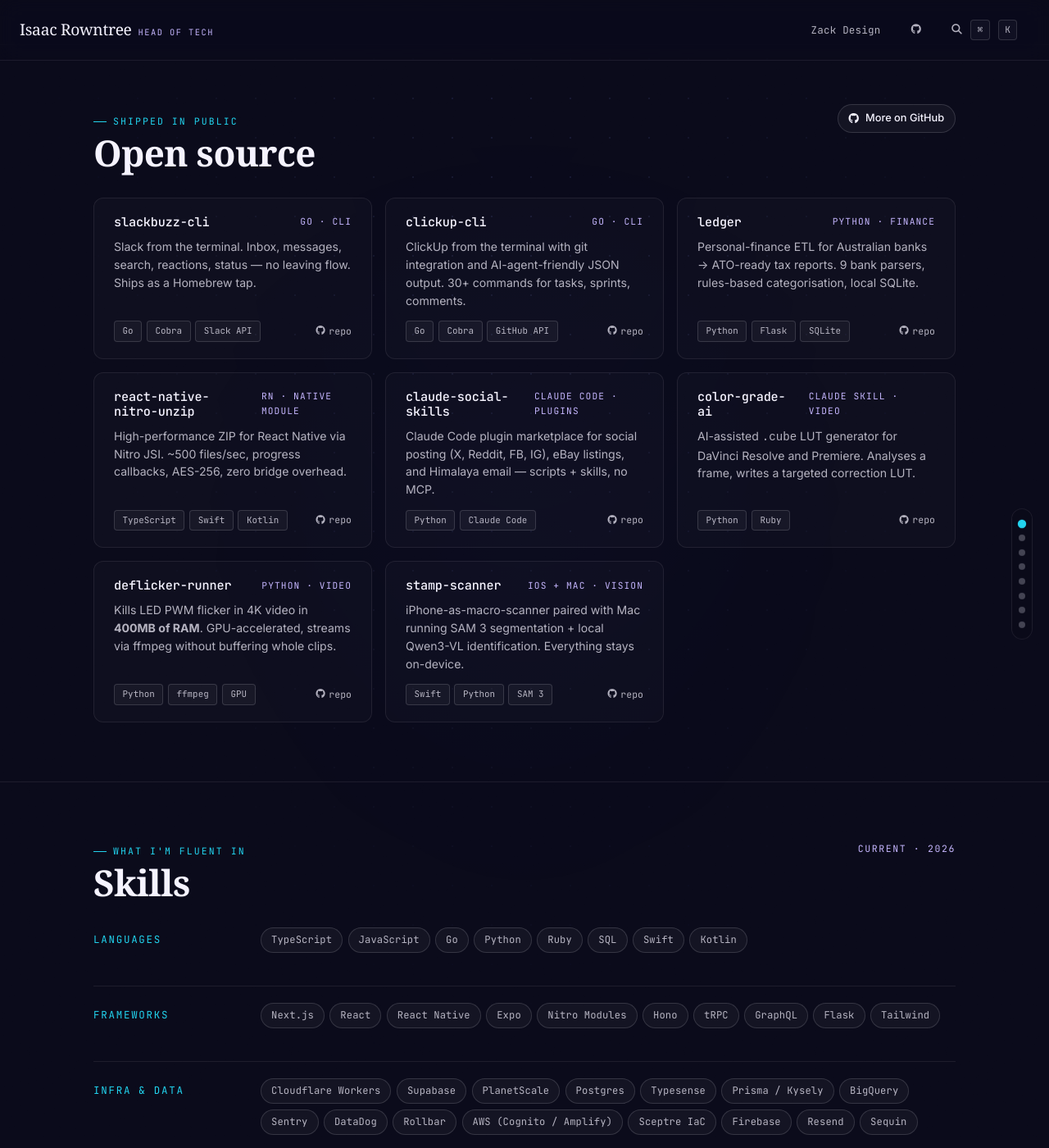
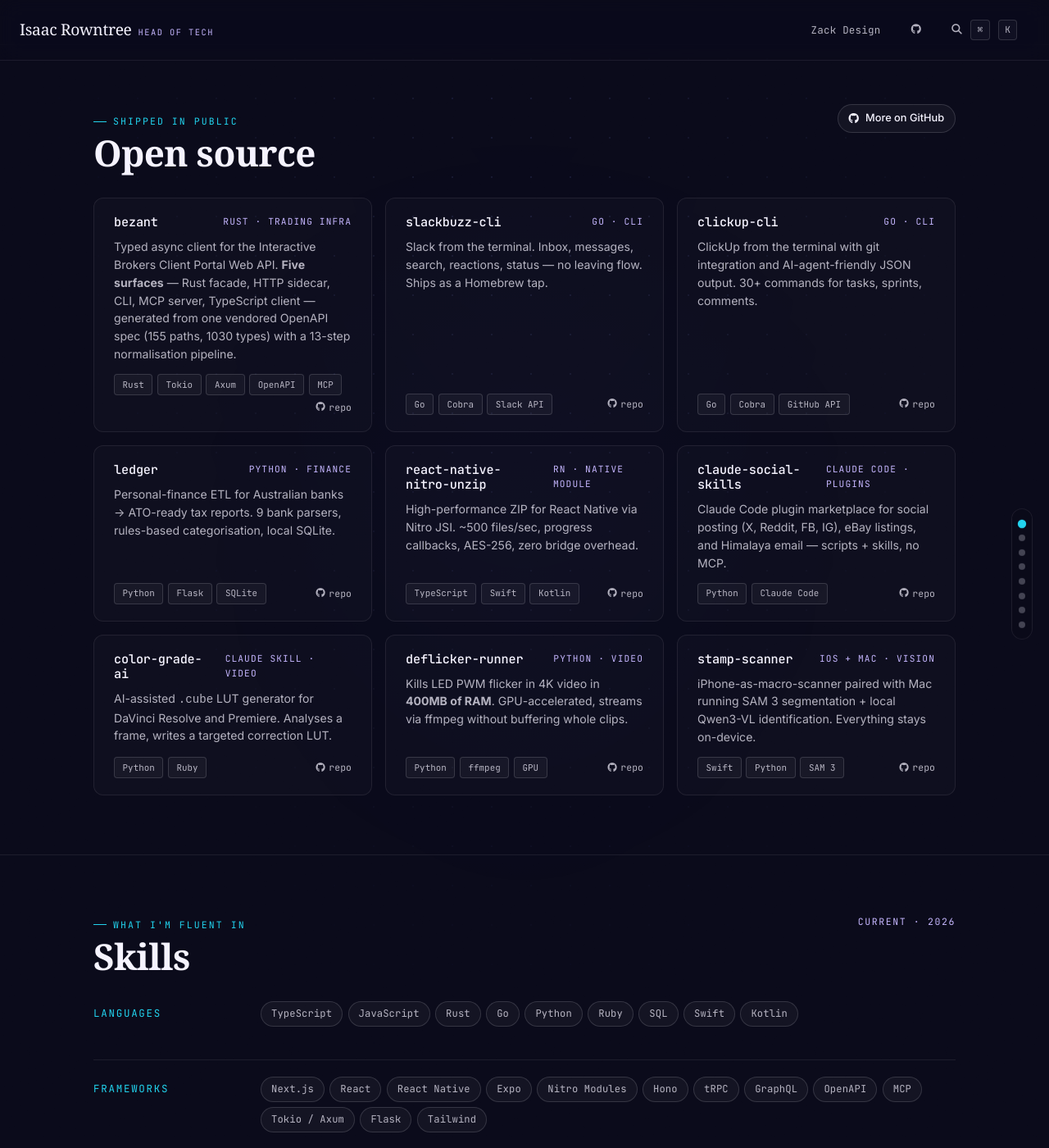
Before and after one commit to isaacrowntree/isaacrowntree.github.io, a Jekyll site: the page built from index.html, in a window 1280 px wide and 1400 px high, scrolled down 3761 px. Shown: the whole window at 82% size. Built offline with Jekyll 4.4.1, drawn with Linux system fonts in a browser that asks for light colours; some web fonts are replaced.

Commit message:
feat: Add bezant to OSS grid, Rust to Languages, OpenAPI/MCP/Tokio-Axum to Frameworks
bezant leads the open-source grid as the most senior-signaling project —
multi-crate Rust workspace, OpenAPI codegen, MCP server.

Co-Authored-By: Claude Opus 4.7 (1M context) <noreply@anthropic.com>

```diff
--- a/index.html
+++ b/index.html
@@ -289,6 +289,18 @@ layout: default
 
       <article class="oss-card">
         <div class="oss-card__head">
+          <h3 class="oss-card__title">bezant</h3>
+          <span class="oss-card__kicker">Rust · Trading infra</span>
+        </div>
+        <p class="oss-card__body">Typed async client for the Interactive Brokers Client Portal Web API. <strong>Five surfaces</strong> — Rust facade, HTTP sidecar, CLI, MCP server, TypeScript client — generated from one vendored OpenAPI spec (155 paths, 1030 types) with a 13-step normalisation pipeline.</p>
+        <div class="oss-card__footer">
+          <span class="stack-badge">Rust</span><span class="stack-badge">Tokio</span><span class="stack-badge">Axum</span><span class="stack-badge">OpenAPI</span><span class="stack-badge">MCP</span>
+          <a href="https://github.com/isaacrowntree/bezant" target="_blank" rel="noopener" class="oss-card__link"><i class="fab fa-github"></i>repo</a>
+        </div>
+      </article>
+
+      <article class="oss-card">
+        <div class="oss-card__head">
           <h3 class="oss-card__title">slackbuzz-cli</h3>
           <span class="oss-card__kicker">Go · CLI</span>
         </div>
@@ -404,6 +416,7 @@ layout: default
         <div class="skill-row__items">
           <span class="skill-pill">TypeScript</span>
           <span class="skill-pill">JavaScript</span>
+          <span class="skill-pill">Rust</span>
           <span class="skill-pill">Go</span>
           <span class="skill-pill">Python</span>
           <span class="skill-pill">Ruby</span>
@@ -424,6 +437,9 @@ layout: default
           <span class="skill-pill">Hono</span>
           <span class="skill-pill">tRPC</span>
           <span class="skill-pill">GraphQL</span>
+          <span class="skill-pill">OpenAPI</span>
+          <span class="skill-pill">MCP</span>
+          <span class="skill-pill">Tokio / Axum</span>
           <span class="skill-pill">Flask</span>
           <span class="skill-pill">Tailwind</span>
         </div>
```
